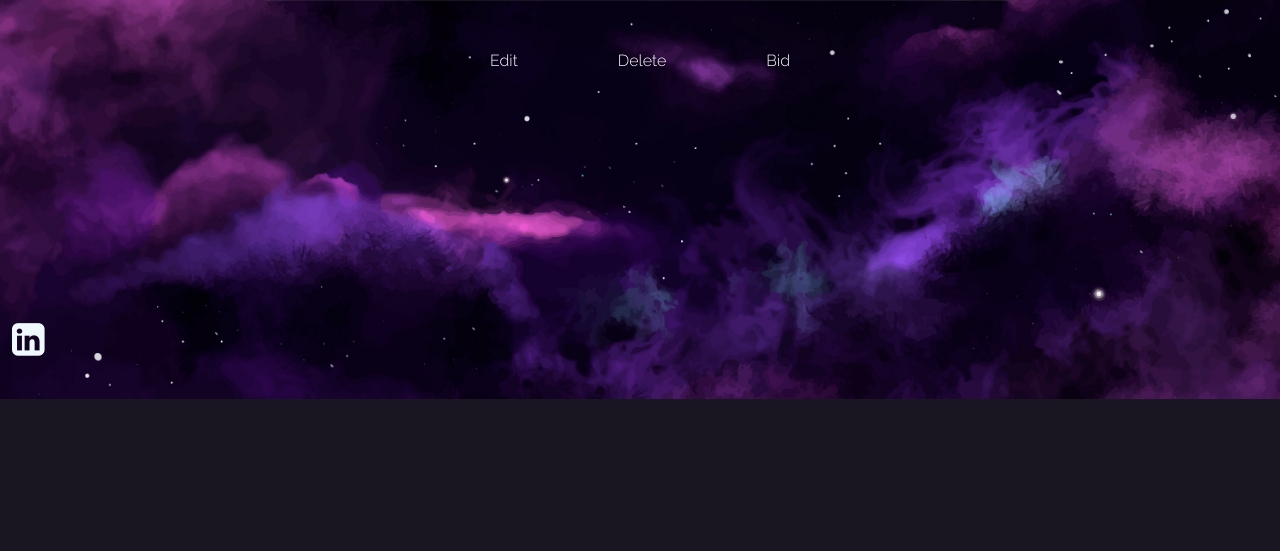
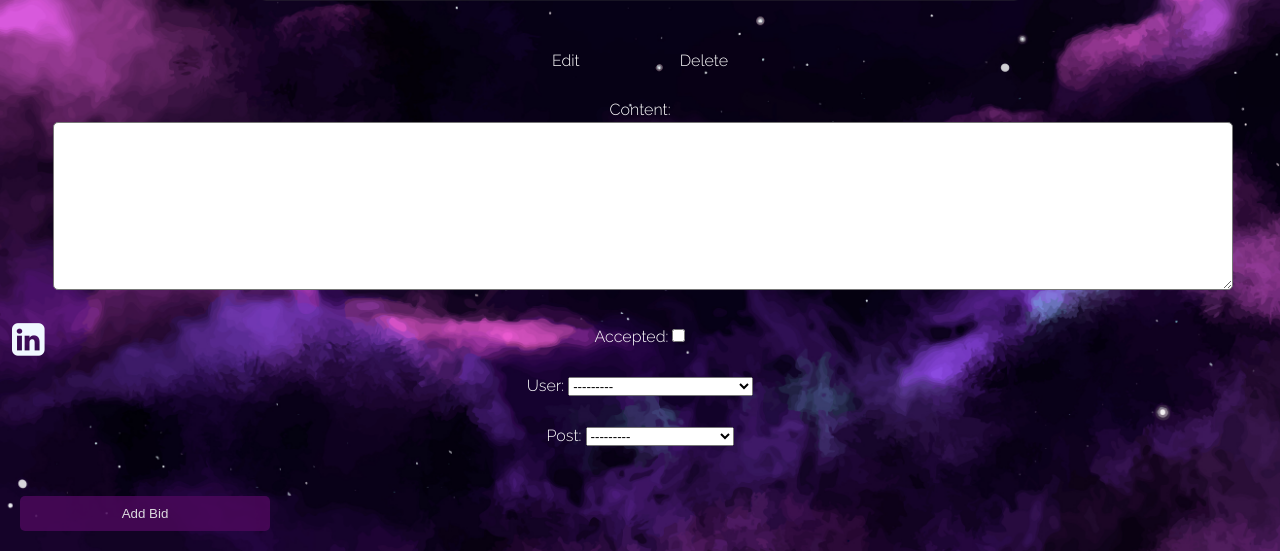
Before and after one commit to supersarahhh/Meridio-Full-Stack-App, a Django app: page /market/1/ in a window 1280 px wide. Shown: the part 421-972 px from the top of the page. Before the commit the page ends 820 px from the top, so only its background shows below. Run offline with Django 4.2, Linux system fonts and the light colour scheme; tables that the repository leaves empty hold one stand-in row (values such as "Sample post").

Commit message:
comment form added to items detail page

```diff
--- a/meridio/main_app/forms.py
+++ b/meridio/main_app/forms.py
@@ -4,7 +4,7 @@ from .models import Comment, Contact
 class CommentForm(ModelForm):
     class Meta:
         model = Comment
-        fields = ['content']
+        fields = ['content', 'accepted', 'user', 'post' ]
 
 class ContactForm(ModelForm):
     class Meta:
--- a/meridio/main_app/templates/market/detail.html
+++ b/meridio/main_app/templates/market/detail.html
@@ -18,23 +18,15 @@
       <div class="card-action">
         <a href="{% url 'post_update' post.id %}">Edit</a>
         <a href="{% url 'post_delete' post.id %}">Delete</a>
-        <a href="{% url 'add_bid' post.id %}">Bid</a>
       </div>
     </div>
   </div>
 
   <div class="col s6">
-
-      <table class="striped">
-
-      <thead>
-
-      </thead>
-
-      <tbody>
-
-      </tbody>
-
-    </table>
+    <form action="{% url 'add_comment' post.id %}" method="POST">
+      {% csrf_token %}
+      {{ comment_form.as_p }}
+      <input type="submit" class="btn" value="Add Bid">
+    </form>
   </div>
 {% endblock %}
--- a/meridio/main_app/urls.py
+++ b/meridio/main_app/urls.py
@@ -9,6 +9,6 @@ urlpatterns = [
     path('market/create/', views.PostCreate.as_view(), name='post_create'),
     path('market/<int:pk>/update/', views.PostUpdate.as_view(), name='post_update'),
     path('market/<int:pk>/delete', views.PostDelete.as_view(), name='post_delete'),
-    path('market/<int:post_id>/add_bid/', views.add_bid, name='add_bid'),
+    path('market/<int:post_id>/add_comment/', views.add_comment, name='add_comment'),
 
 ]
--- a/meridio/main_app/views.py
+++ b/meridio/main_app/views.py
@@ -1,6 +1,6 @@
 from django.shortcuts import render, redirect
 from django.views.generic.edit import CreateView, UpdateView, DeleteView
-from .models import Post
+from .models import Post, Comment
 from .forms import CommentForm, ContactForm
 
 # Create your views here.
@@ -19,18 +19,18 @@ def market_index(request):
 
 def market_detail(request, post_id):
     post = Post.objects.get(id=post_id)
-    bid_form = CommentForm()
     return render(request, 'market/detail.html', {
-        'post': post, 'bid_form': bid_form
+        'post': post, 'comment_form': CommentForm()
     })
 
-def add_bid(request, post_id):
+def add_comment(request, post_id):
     form = CommentForm(request.POST)
     if form.is_valid():
-        new_bid = form.save(commit=False)
-        new_bid.post_id = post_id
-        new_bid.save()
+        new_comment = form.save(commit=False)
+        new_comment.post_id = post_id
+        new_comment.save()
     return redirect('detail', post_id=post_id)
+
 
 def add_contact(request, comment_id, post_id):
     form = ContactForm(request.POST)
@@ -42,7 +42,7 @@ def add_contact(request, comment_id, post_id):
 
 class PostCreate(CreateView):
     model = Post
-    fields = ['item', 'picture', 'description', 'price']
+    fields = ['item', 'picture', 'description', 'price', 'user']
 
 class PostUpdate(UpdateView):
     model = Post
```
Also changed, not shown: meridio/main_app/templates/main_app/bid_form.html (deleted, +0 -24 lines).
